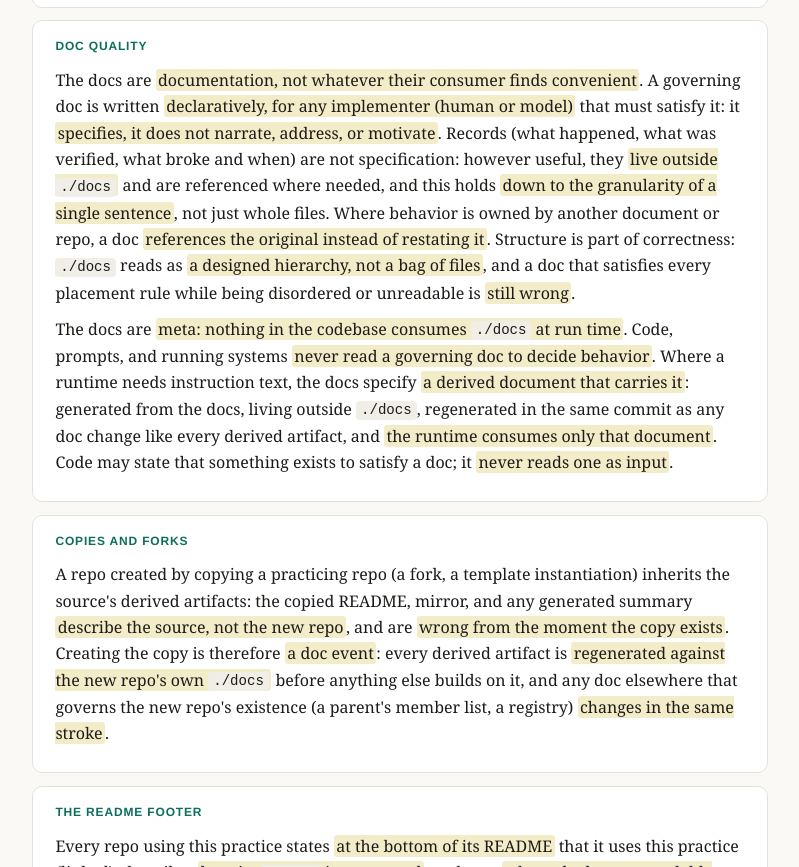
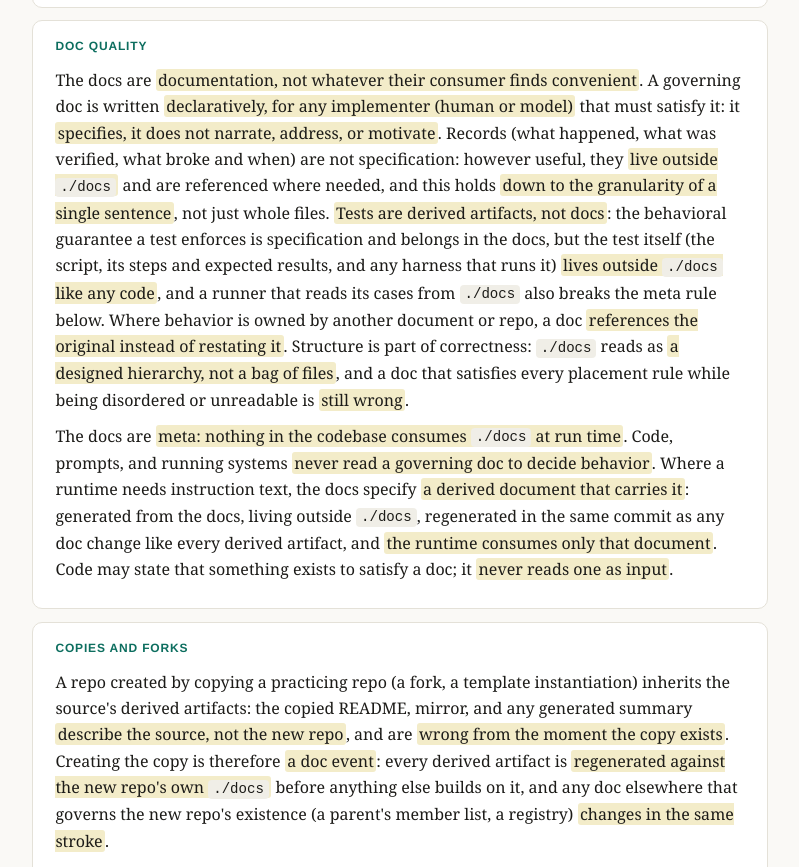
Before and after one commit to Reblexis/ddd-practice, a plain HTML site: page index.html in a window 1280 px wide. Shown: the part 1468-2335 px from the top of the page, without its empty margins (240-1039 px from the left). Drawn offline with Linux system fonts and the light colour scheme.

Commit message:
Tests are derived artifacts that live outside ./docs
Make explicit what the existing principles (docs are meta, records are not
spec, ./docs is not a bag of files) already implied but that agents kept
getting wrong: executable tests belong outside ./docs.

- practice.md: one declarative sentence. The behavioral guarantee a test
  enforces is spec and belongs in the docs; the test script, its steps and
  expected results, and any harness that runs it live outside ./docs like
  code. A runner that reads its cases from ./docs also breaks the meta rule.
- operating.md: add executable-tests-in-docs to the conformance-audit list
  of doc-quality failures, so the auditor catches it.
- SKILL.md: same clause in the skill's meta/derived summary.
- index.html: mirror the new practice.md sentence exactly.

Prompted by a real divergence: a consumer repo had 85 browse-test spec
files plus a runner living under ./docs, executed by the runner (docs
consumed at run time).

Co-Authored-By: Claude Opus 4.8 <noreply@anthropic.com>

```diff
--- a/index.html
+++ b/index.html
@@ -105,7 +105,7 @@
 
   <section id="quality">
     <h2>Doc quality</h2>
-    <p>The docs are <mark>documentation, not whatever their consumer finds convenient</mark>. A governing doc is written <mark>declaratively, for any implementer (human or model)</mark> that must satisfy it: it <mark>specifies, it does not narrate, address, or motivate</mark>. Records (what happened, what was verified, what broke and when) are not specification: however useful, they <mark>live outside <code>./docs</code></mark> and are referenced where needed, and this holds <mark>down to the granularity of a single sentence</mark>, not just whole files. Where behavior is owned by another document or repo, a doc <mark>references the original instead of restating it</mark>. Structure is part of correctness: <code>./docs</code> reads as <mark>a designed hierarchy, not a bag of files</mark>, and a doc that satisfies every placement rule while being disordered or unreadable is <mark>still wrong</mark>.</p>
+    <p>The docs are <mark>documentation, not whatever their consumer finds convenient</mark>. A governing doc is written <mark>declaratively, for any implementer (human or model)</mark> that must satisfy it: it <mark>specifies, it does not narrate, address, or motivate</mark>. Records (what happened, what was verified, what broke and when) are not specification: however useful, they <mark>live outside <code>./docs</code></mark> and are referenced where needed, and this holds <mark>down to the granularity of a single sentence</mark>, not just whole files. <mark>Tests are derived artifacts, not docs</mark>: the behavioral guarantee a test enforces is specification and belongs in the docs, but the test itself (the script, its steps and expected results, and any harness that runs it) <mark>lives outside <code>./docs</code> like any code</mark>, and a runner that reads its cases from <code>./docs</code> also breaks the meta rule below. Where behavior is owned by another document or repo, a doc <mark>references the original instead of restating it</mark>. Structure is part of correctness: <code>./docs</code> reads as <mark>a designed hierarchy, not a bag of files</mark>, and a doc that satisfies every placement rule while being disordered or unreadable is <mark>still wrong</mark>.</p>
     <p>The docs are <mark>meta: nothing in the codebase consumes <code>./docs</code> at run time</mark>. Code, prompts, and running systems <mark>never read a governing doc to decide behavior</mark>. Where a runtime needs instruction text, the docs specify <mark>a derived document that carries it</mark>: generated from the docs, living outside <code>./docs</code>, regenerated in the same commit as any doc change like every derived artifact, and <mark>the runtime consumes only that document</mark>. Code may state that something exists to satisfy a doc; it <mark>never reads one as input</mark>.</p>
   </section>
 
```
Also changed, not shown: 3 other files.
